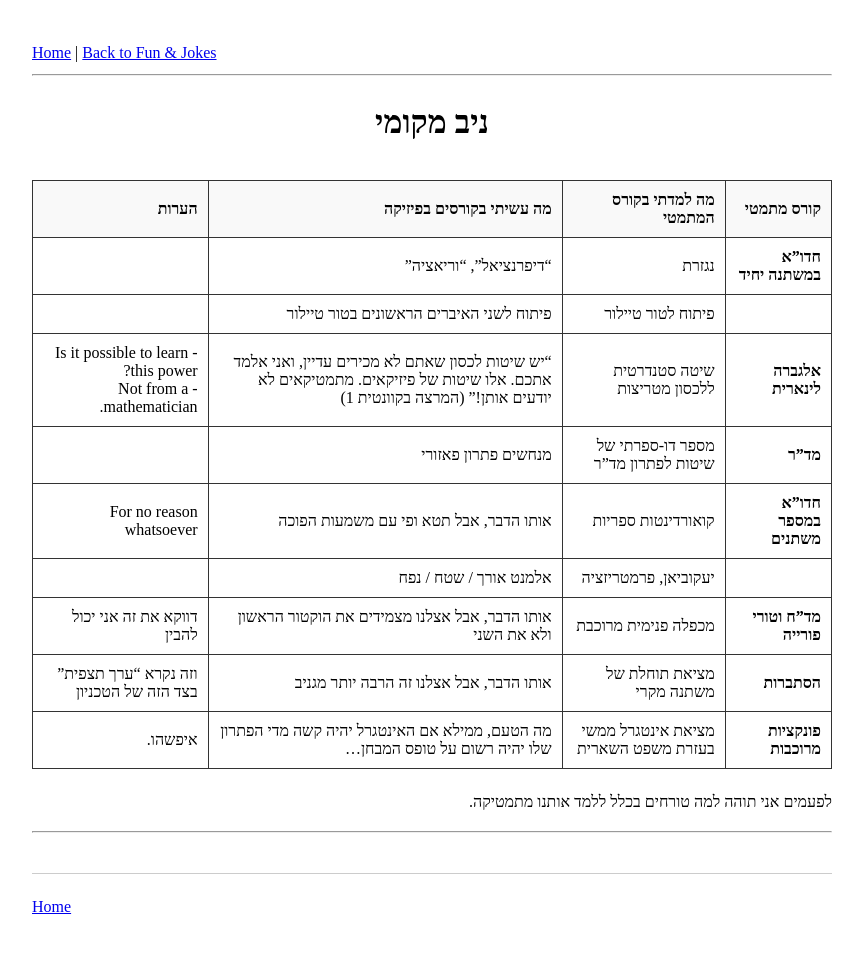
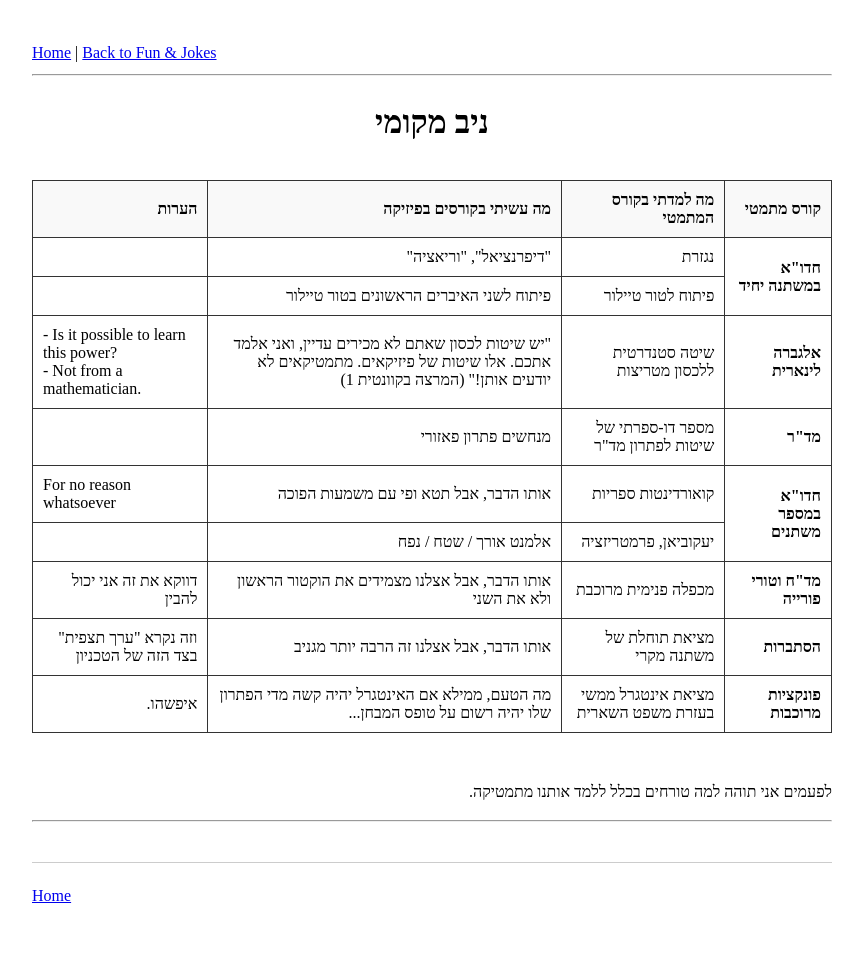
Before and after one commit to smitke6/smitke6.github.io, a Jekyll site: the page built from archive/he/2017-04-12-local-dialect.md, in a window 1280 px wide. Shown: the whole page, without its empty margins (208-1071 px from the left). Built offline with Jekyll 4.4.1, drawn with Linux system fonts in a browser that asks for light colours.

Commit message:
Update 2017-04-12-local-dialect.md

```diff
--- a/archive/he/2017-04-12-local-dialect.md
+++ b/archive/he/2017-04-12-local-dialect.md
@@ -6,18 +6,72 @@ title: "ניב מקומי"
 
 <div dir="rtl" lang="he" markdown="1">
 
-| קורס מתמטי | מה למדתי בקורס המתמטי | מה עשיתי בקורסים בפיזיקה | הערות |
-| ---: | ---: | ---: | ---: |
-| **חדו"א במשתנה יחיד** | נגזרת | "דיפרנציאל", "וריאציה" | |
-| | פיתוח לטור טיילור | פיתוח לשני האיברים הראשונים בטור טיילור | |
-| **אלגברה לינארית** | שיטה סטנדרטית ללכסון מטריצות | "יש שיטות לכסון שאתם לא מכירים עדיין, ואני אלמד אתכם. אלו שיטות של פיזיקאים. מתמטיקאים לא יודעים אותן!" (המרצה בקוונטית 1) | - Is it possible to learn this power?<br>- Not from a mathematician. |
-| **מד"ר** | מספר דו-ספרתי של שיטות לפתרון מד"ר | מנחשים פתרון פאזורי | |
-| **חדו"א במספר משתנים** | קואורדינטות ספריות | אותו הדבר, אבל תטא ופי עם משמעות הפוכה | For no reason whatsoever |
-| | יעקוביאן, פרמטריזציה | אלמנט אורך / שטח / נפח | |
-| **מד"ח וטורי פורייה** | מכפלה פנימית מרוכבת | אותו הדבר, אבל אצלנו מצמידים את הוקטור הראשון ולא את השני | דווקא את זה אני יכול להבין |
-| **הסתברות** | מציאת תוחלת של משתנה מקרי | אותו הדבר, אבל אצלנו זה הרבה יותר מגניב | וזה נקרא "ערך תצפית" בצד הזה של הטכניון |
-| **פונקציות מרוכבות** | מציאת אינטגרל ממשי בעזרת משפט השארית | מה הטעם, ממילא אם האינטגרל יהיה קשה מדי הפתרון שלו יהיה רשום על טופס המבחן... | איפשהו. |
+<table>
+  <thead>
+    <tr>
+      <th>קורס מתמטי</th>
+      <th>מה למדתי בקורס המתמטי</th>
+      <th>מה עשיתי בקורסים בפיזיקה</th>
+      <th>הערות</th>
+    </tr>
+  </thead>
+  <tbody>
+    <tr>
+      <td rowspan="2"><b>חדו"א במשתנה יחיד</b></td>
+      <td>נגזרת</td>
+      <td>"דיפרנציאל", "וריאציה"</td>
+      <td></td>
+    </tr>
+    <tr>
+      <td>פיתוח לטור טיילור</td>
+      <td>פיתוח לשני האיברים הראשונים בטור טיילור</td>
+      <td></td>
+    </tr>
+    <tr>
+      <td><b>אלגברה לינארית</b></td>
+      <td>שיטה סטנדרטית ללכסון מטריצות</td>
+      <td>"יש שיטות לכסון שאתם לא מכירים עדיין, ואני אלמד אתכם. אלו שיטות של פיזיקאים. מתמטיקאים לא יודעים אותן!" (המרצה בקוונטית 1)</td>
+      <td dir="ltr" style="text-align: left;">- Is it possible to learn this power?<br>- Not from a mathematician.</td>
+    </tr>
+    <tr>
+      <td><b>מד"ר</b></td>
+      <td>מספר דו-ספרתי של שיטות לפתרון מד"ר</td>
+      <td>מנחשים פתרון פאזורי</td>
+      <td></td>
+    </tr>
+    <tr>
+      <td rowspan="2"><b>חדו"א במספר משתנים</b></td>
+      <td>קואורדינטות ספריות</td>
+      <td>אותו הדבר, אבל תטא ופי עם משמעות הפוכה</td>
+      <td dir="ltr" style="text-align: left;">For no reason whatsoever</td>
+    </tr>
+    <tr>
+      <td>יעקוביאן, פרמטריזציה</td>
+      <td>אלמנט אורך / שטח / נפח</td>
+      <td></td>
+    </tr>
+    <tr>
+      <td><b>מד"ח וטורי פורייה</b></td>
+      <td>מכפלה פנימית מרוכבת</td>
+      <td>אותו הדבר, אבל אצלנו מצמידים את הוקטור הראשון ולא את השני</td>
+      <td>דווקא את זה אני יכול להבין</td>
+    </tr>
+    <tr>
+      <td><b>הסתברות</b></td>
+      <td>מציאת תוחלת של משתנה מקרי</td>
+      <td>אותו הדבר, אבל אצלנו זה הרבה יותר מגניב</td>
+      <td>וזה נקרא "ערך תצפית" בצד הזה של הטכניון</td>
+    </tr>
+    <tr>
+      <td><b>פונקציות מרוכבות</b></td>
+      <td>מציאת אינטגרל ממשי בעזרת משפט השארית</td>
+      <td>מה הטעם, ממילא אם האינטגרל יהיה קשה מדי הפתרון שלו יהיה רשום על טופס המבחן...</td>
+      <td>איפשהו.</td>
+    </tr>
+  </tbody>
+</table>
 
+<br>
 לפעמים אני תוהה למה טורחים בכלל ללמד אותנו מתמטיקה.
 
 </div>
```
